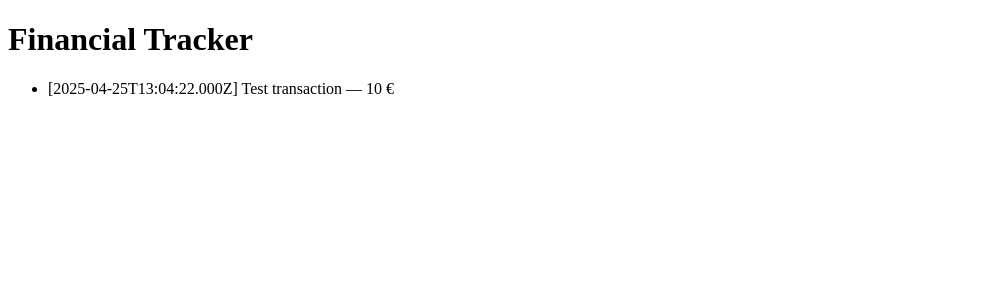
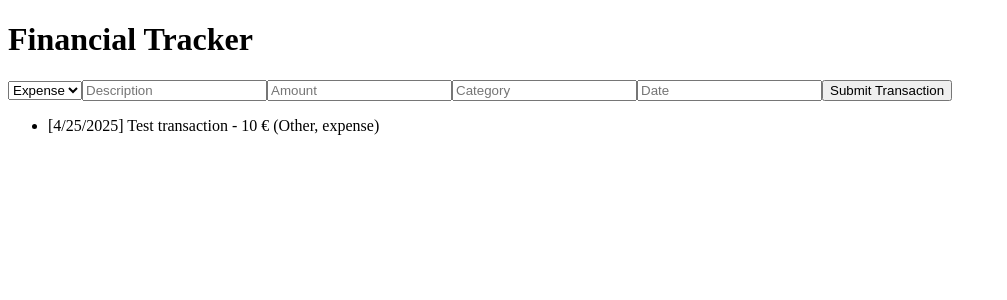
Before and after one commit to Chebannich/my-finance, a React (Vite) app: page / in a window 1280 px wide. Shown: the top 300 px of the page, without its empty margins (0-1007 px from the left). Built offline with nearby package versions, Linux system fonts and the light colour scheme.

Commit message:
feat: create TransactionList component

```diff
--- a/src/App.tsx
+++ b/src/App.tsx
@@ -1,5 +1,7 @@
 import { useState, useEffect } from 'react';
 import type { Transaction } from './types';
+import TransactionForm from './components/TransactionForm/TransactionForm';
+import TransactionList from './components/TransactionList/TransactionList';
 
 function App() {
   const [transactions, setTransactions] = useState<Transaction[]>([]);
@@ -21,21 +23,14 @@ function App() {
     setTransactions(prev => [newTransaction, ...prev]);
   };
 
+
   return (
     <div className="App">
       <h1>Financial Tracker</h1>
 
-      {/* тут потом будет форма */}
-      {/* <TransactionForm onAdd={addTransaction} /> */}
+      <TransactionForm onAdd={addTransaction} />
+      <TransactionList transactions={transactions} />
 
-      {/* временно покажем список */}
-      <ul>
-        {transactions.map(tx => (
-          <li key={tx.id}>
-            [{tx.date}] {tx.description} — {tx.amount} €
-          </li>
-        ))}
-      </ul>
     </div>
   );
 }
--- /dev/null
+++ b/src/components/TransactionForm/TransactionForm.tsx
@@ -0,0 +1,77 @@
+import { useState } from "react";
+import { Transaction, TransactionType } from "../../types";
+
+interface Props {
+  onAdd: (transaction: Transaction) => void;
+}
+
+const TransactionForm = ({ onAdd }: Props) => {
+  const [type, setType] = useState<TransactionType>('expense');
+  const [description, setDescription] = useState('');
+  const [amout, setAmout] = useState('');
+  const [category, setCategory] = useState('');
+  const [date, setDate] = useState(new Date().toISOString().split('T')[0]); // YYYY-MM-DD format
+
+  const handleSubmit = (e: React.FormEvent) => {
+    e.preventDefault();
+
+    if (!description || !amout || !category) return;
+
+    const newTransaction: Transaction = {
+      id: crypto.randomUUID(),
+      type,
+      description,
+      amount: parseFloat(amout),
+      category,
+      date,
+    };
+
+    onAdd(newTransaction);
+
+    setDescription('');
+    setAmout('');
+    setCategory('');
+    setDate(new Date().toISOString().split('T')[0]);
+  };
+
+  return (
+    <form onSubmit={handleSubmit}>
+      <select value={type} onChange={e => setType(e.target.value as TransactionType)}>
+        <option value="income">Income</option>
+        <option value="expense">Expense</option>
+      </select>
+
+      <input
+        type="text"
+        placeholder="Description"
+        value={description}
+        onChange={e => setDescription(e.target.value)}
+      />
+
+      <input
+        type="number"
+        placeholder="Amount"
+        value={amout}
+        onChange={e => setAmout(e.target.value)}
+      />
+
+      <input
+        type="text"
+        placeholder="Category"
+        value={category}
+        onChange={e => setAmout(e.target.value)}
+      />
+
+      <input
+        type="number"
+        placeholder="Date"
+        value={date}
+        onChange={e => setAmout(e.target.value)}
+      />
+
+      <button type="submit">Submit Transaction</button>
+    </form>
+  );
+};
+
+export default TransactionForm;
--- /dev/null
+++ b/src/components/TransactionList/TransactionList.tsx
@@ -0,0 +1,23 @@
+import type { Transaction } from "../../types";
+
+interface Props {
+  transactions: Transaction[];
+}
+
+const TransactionList = ( { transactions }: Props) => {
+  if (transactions.length === 0) {
+    return <p>No transactions yet.</p>;
+  }
+
+  return (
+    <ul>
+      {transactions.map(tx => (
+          <li key={tx.id}>
+            [{new Date(tx.date).toLocaleDateString()}] {tx.description} - {tx.amount} € ({tx.category}, {tx.type})
+          </li>
+        ))}
+    </ul>
+  );
+};
+
+export default TransactionList;
```
